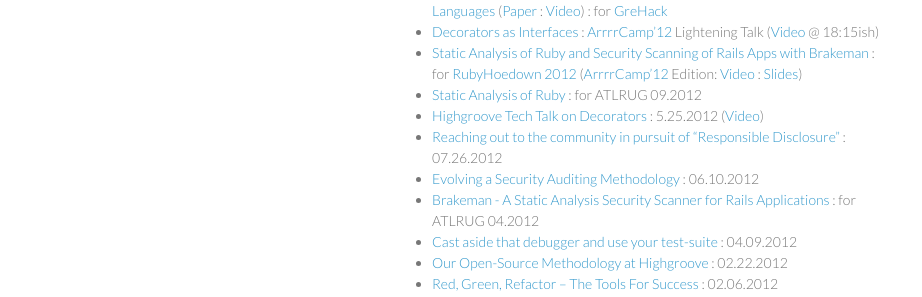
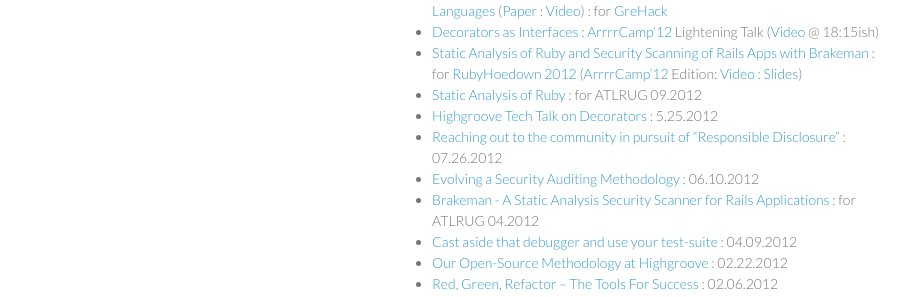
Before and after one commit to daveworth/daveworth.github.com, a Jekyll site: the page built from index.md, in a window 1280 px wide and 1294 px high. Shown: the part 565-862 px from the top of the window, without its empty margins (178-1100 px from the left). Built offline with Jekyll 4.4.1, drawn with Linux system fonts in a browser that asks for light colours; nearby versions of some CDN libraries.

Commit message:
remove video link to Highgroove tech talk on decorators

```diff
--- a/index.md
+++ b/index.md
@@ -17,7 +17,7 @@
 * [Decorators as Interfaces](http://daveworth.github.io/ArrrrCamp_2012-DecoratorsAsInterfaces) : [ArrrrCamp'12](http://2012.arrrrcamp.be/) Lightening Talk ([Video](http://vimeo.com/groups/arrrrcamp/videos/51898787) @ 18:15ish)
 * [Static Analysis of Ruby and Security Scanning of Rails Apps with Brakeman](http://daveworth.github.io/RubyHoedown_2012-StaticAnalysisAndSecurityAnalysisWithBrakeman) : for [RubyHoedown 2012](http://rubyhoedown.com/) ([ArrrrCamp'12](http://2012.arrrrcamp.be/) Edition: [Video](http://vimeo.com/groups/arrrrcamp/videos/51635385) : [Slides](http://daveworth.github.com/ArrrrCamp_2012-StaticAnalysisAndSecurityAnalysisWithBrakeman/))
 * [Static Analysis of Ruby](http://daveworth.github.io/ATLRUG_07_2012-StaticAnalysisRuby/) : for ATLRUG 09.2012
-* [Highgroove Tech Talk on Decorators](http://daveworth.github.io/5-25-2012-Highgroove-Tech-Talk---Decorators/) :  5.25.2012 ([Video](http://vimeo.com/42860016))
+* [Highgroove Tech Talk on Decorators](http://daveworth.github.io/5-25-2012-Highgroove-Tech-Talk---Decorators/) :  5.25.2012
 * [Reaching out to the community in pursuit of “Responsible Disclosure”](https://www.bignerdranch.com/blog/reaching-out-to-the-community-in-pursuit-of-responsible-disclosure/) : 07.26.2012
 * [Evolving a Security Auditing Methodology](https://www.bignerdranch.com/blog/evolving-a-security-auditing-methodology/) : 06.10.2012
 * [Brakeman - A Static Analysis Security Scanner for Rails Applications](http://daveworth.github.io/ATLRUG_04_2012-BrakemanPresentation/) : for ATLRUG 04.2012
```
